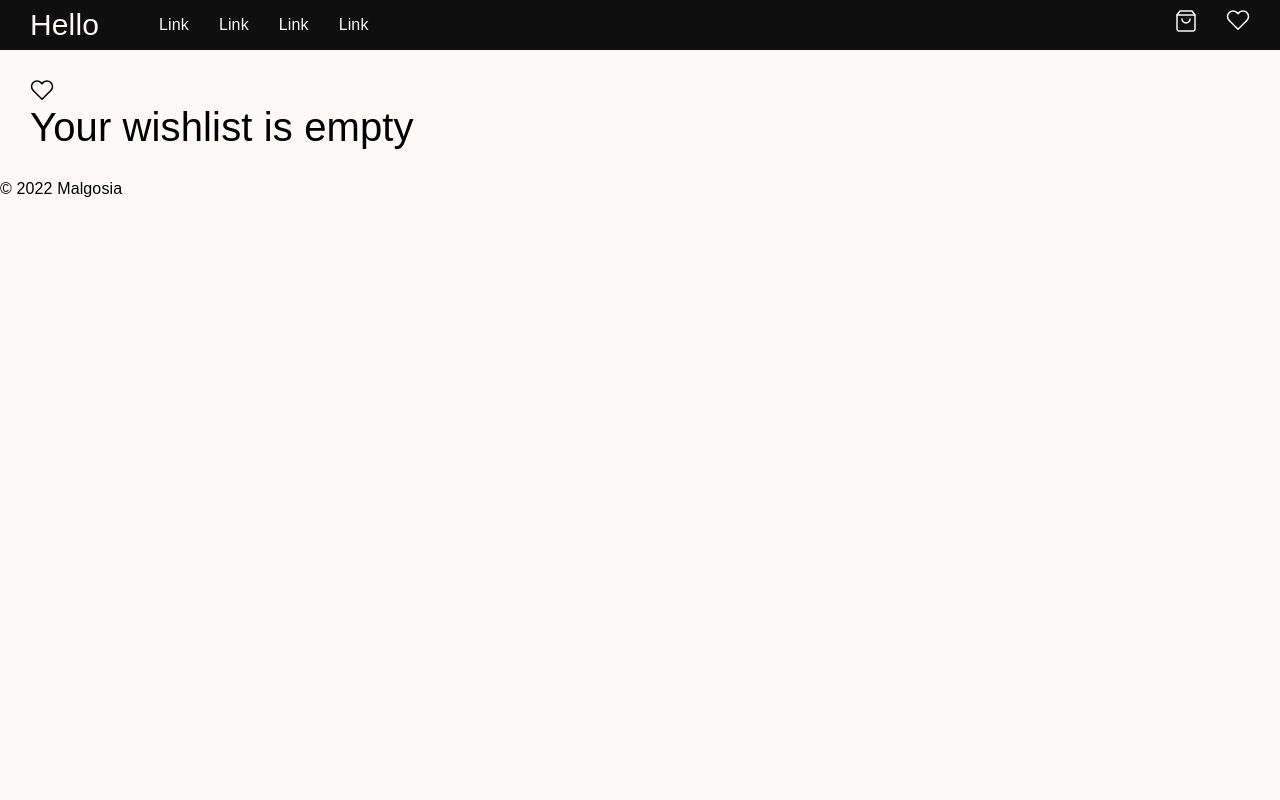
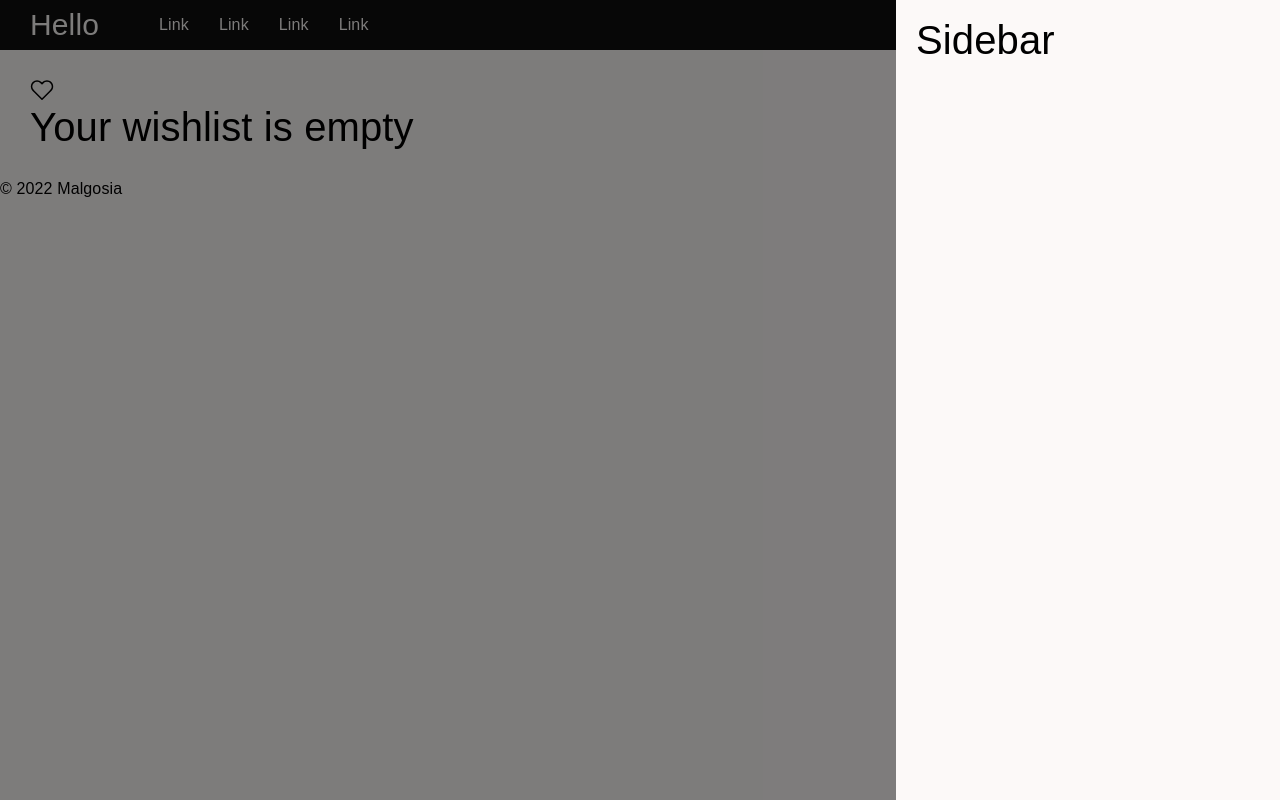
Before and after one commit to juliscapucin/malgosia.co, a Next.js app: page /wishlist in a window 1280 px wide. Built offline with nearby package versions, Linux system fonts and the light colour scheme; a web font is replaced by a local one.

Commit message:
Sidebar component

```diff
--- a/components/common/Layout/Layout.tsx
+++ b/components/common/Layout/Layout.tsx
@@ -1,6 +1,7 @@
 import Head from "next/head";
 
 import { Footer, Navbar } from "@components/common";
+import { Sidebar } from "@components/ui";
 
 interface Props {
   children: React.ReactNode;
@@ -15,6 +16,7 @@ const Layout: React.FC<Props> = ({ children }) => {
         <link href='https://use.typekit.net/cbg5juo.css' rel='stylesheet' />
       </Head>
       <div className='mainContainer'>
+        <Sidebar></Sidebar>
         <Navbar />
         <main>{children}</main>
         <Footer />
--- /dev/null
+++ b/components/ui/Sidebar/Sidebar.tsx
@@ -0,0 +1,21 @@
+import { FC, ReactNode } from "react";
+
+interface Props {}
+
+const Sidebar: FC<Props> = () => {
+  const isOpen = true;
+
+  return (
+    <>
+      {isOpen ? (
+        <div className='sidebar-container'>
+          <div className='sidebar-bg'>
+            <h3>Sidebar</h3>
+          </div>
+        </div>
+      ) : null}
+    </>
+  );
+};
+
+export default Sidebar;
--- /dev/null
+++ b/components/ui/Sidebar/index.ts
@@ -0,0 +1 @@
+export { default } from "./Sidebar";
--- /dev/null
+++ b/components/ui/Sidebar/sidebar.scss
@@ -0,0 +1,14 @@
+.sidebar-container {
+  position: fixed;
+  width: 100%;
+  height: 100%;
+  background-color: hsla(0, 0, 0, 50%);
+  display: flex;
+  justify-content: flex-end;
+
+  .sidebar-bg {
+    width: 30%;
+    background-color: $clr-white;
+    padding: 2rem;
+  }
+}
--- a/components/ui/index.ts
+++ b/components/ui/index.ts
@@ -1,3 +1,4 @@
 export { default as Grid } from "./Grid";
 export { default as Hero } from "./Hero";
 export { default as Marquee } from "./Marquee";
+export { default as Sidebar } from "./Sidebar";
--- a/styles/index.scss
+++ b/styles/index.scss
@@ -14,5 +14,6 @@
 @import "../components/ui/Hero/hero.scss";
 @import "../components/ui/Grid/grid.scss";
 @import "../components/ui/Marquee/marquee.scss";
+@import "../components/ui/Sidebar/sidebar.scss";
 
 @import "../components/product/ProductCard/productcard.scss";
```
